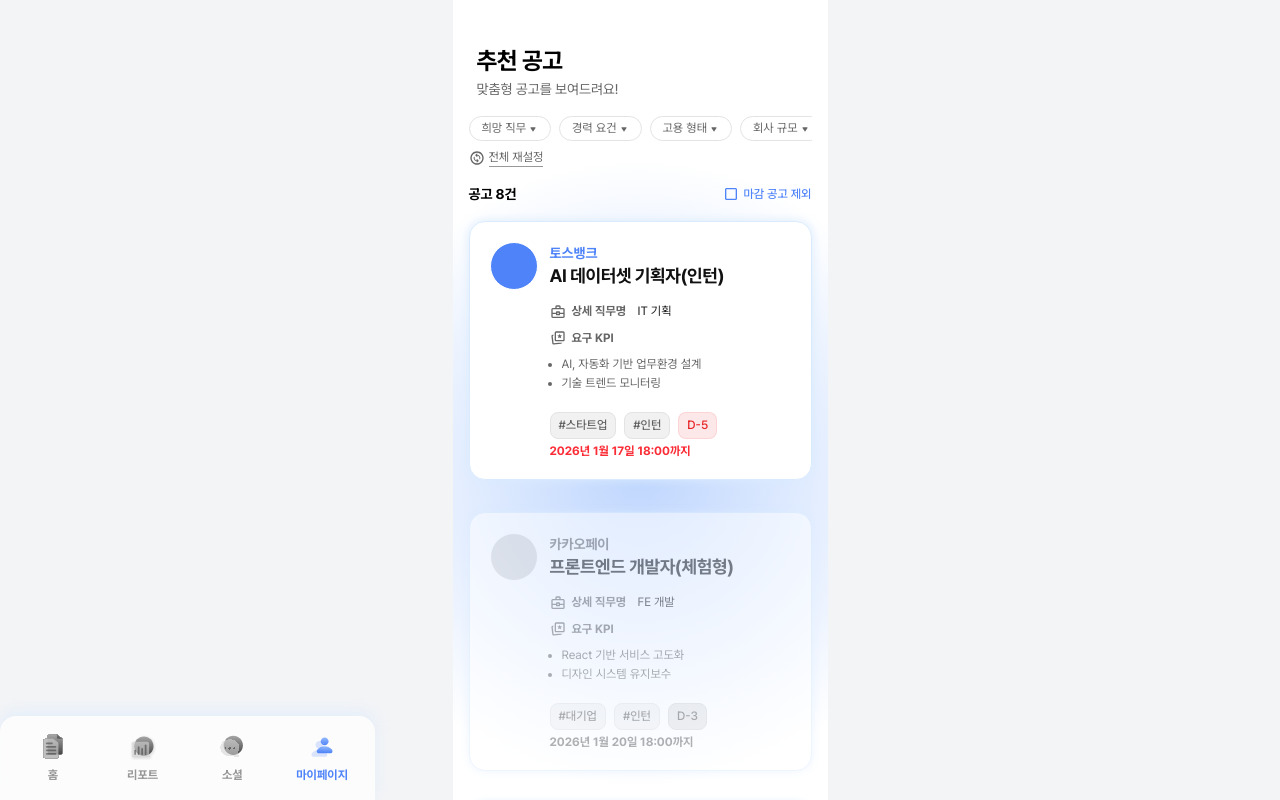
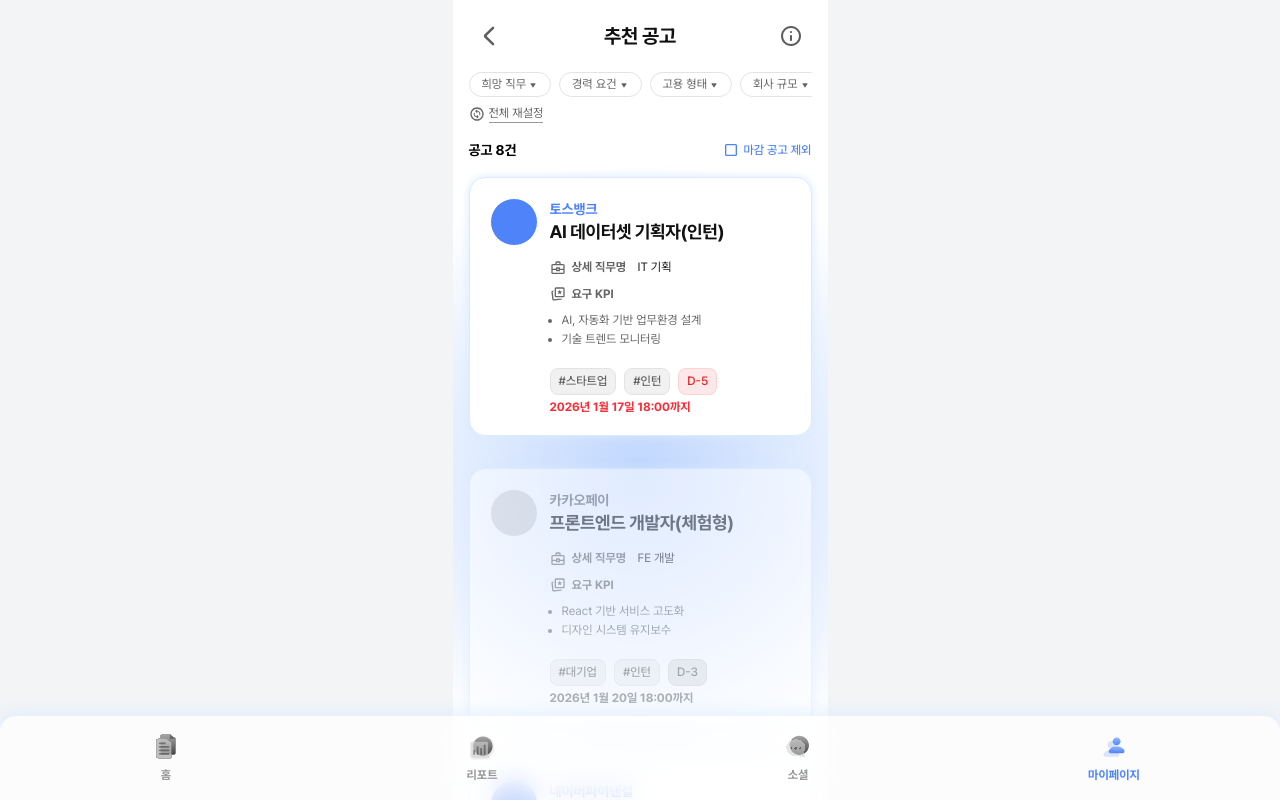
Before and after one commit to UMC9th-NaviK/NaviK-FE, a React (Vite) app: page /mypage/recommend in a window 1280 px wide. Built offline with nearby package versions, Linux system fonts and the light colour scheme.

Commit message:
마이페이지-추천공고 도움말 디자인 변동 및 푸터 w값 수정

```diff
--- a/src/components/common/Footer.tsx
+++ b/src/components/common/Footer.tsx
@@ -26,7 +26,7 @@ const Footer = () => {
 
   return (
     <footer
-      className="fixed bottom-0 left-0 z-50 h-21 w-93.75 rounded-t-2xl bg-white/70 backdrop-blur-md transition-all"
+      className="fixed bottom-0 left-0 z-50 h-21 w-full rounded-t-2xl bg-white/70 backdrop-blur-md transition-all"
       style={{ boxShadow: '0px -5px 15px 0px rgba(219, 235, 254, 0.6)' }}
     >
       <div className="mx-auto grid h-full max-w-7xl grid-cols-4 px-2">
--- a/src/components/myPage/SubHeader.tsx
+++ b/src/components/myPage/SubHeader.tsx
@@ -1,17 +1,27 @@
 import { Icon } from '@iconify/react';
+import { useState } from 'react';
 import { useNavigate } from 'react-router-dom';
 
 interface SubHeaderProps {
   title: string;
   bgColor?: string;
+  showInfo?: boolean;
+  infoContent?: string;
 }
 
-const SubHeader = ({ title, bgColor = 'bg-[#F5F9FF]' }: SubHeaderProps) => {
+const SubHeader = ({
+  title,
+  bgColor = 'bg-[#F5F9FF]',
+  showInfo = false,
+  infoContent = '콘텐츠 내용이 없습니다..!',
+}: SubHeaderProps) => {
   const navigate = useNavigate();
+  const [isTooltipOpen, setIsTooltipOpen] = useState(false);
 
   return (
-    <div className={`w-full ${bgColor} h-18`}>
+    <div className={`w-full ${bgColor} relative h-18`}>
       <div className="relative flex h-18 w-full items-center justify-between px-4">
+        {/* 뒤로가기 버튼 */}
         <button
           onClick={() => navigate(-1)}
           className="transition-active flex h-10 w-10 items-center justify-center"
@@ -22,9 +32,39 @@ const SubHeader = ({ title, bgColor = 'bg-[#F5F9FF]' }: SubHeaderProps) => {
           />
         </button>
 
+        {/* 타이틀 */}
         <h1 className="text-base-900 text-heading-20B">{title}</h1>
 
-        <div className="w-10" />
+        {/* 도움말 영역 */}
+        <div className="relative flex h-10 w-10 items-center justify-center">
+          {showInfo ? (
+            <>
+              <button
+                onClick={() => setIsTooltipOpen(!isTooltipOpen)}
+                className="transition-active flex h-full w-full items-center justify-center"
+              >
+                <Icon
+                  icon="material-symbols:info-outline-rounded"
+                  className="text-base-500 h-6 w-6"
+                />
+              </button>
+
+              {/* 말풍선 */}
+              {isTooltipOpen && (
+                <div className="animate-in fade-in zoom-in border-base-300 absolute top-12 right-0 z-100 w-52 rounded-xl border bg-white p-3 shadow-[0px_8px_24px_rgba(148,187,253,0.4)] duration-200">
+                  <div className="text-caption-12R text-opacity-black-60 leading-relaxed">
+                    {infoContent}
+                  </div>
+
+                  {/* 말풍선 꼬리 */}
+                  <div className="border-base-300 absolute -top-1.5 right-3 h-3 w-3 rotate-45 border-t border-l bg-white" />
+                </div>
+              )}
+            </>
+          ) : (
+            <div className="w-10" />
+          )}
+        </div>
       </div>
     </div>
   );
--- a/src/pages/mypage/RecommendedJobsPage.tsx
+++ b/src/pages/mypage/RecommendedJobsPage.tsx
@@ -5,6 +5,7 @@ import { FILTERS } from '../../constants/filterData';
 import { Icon } from '@iconify/react';
 import { JobCard } from '../../components/myPage/recommend/JobCard';
 import { MOCK_JOBS } from '../../constants/mockJobData';
+import SubHeader from '../../components/myPage/SubHeader';
 
 const RecommendJobPage = () => {
   const [activeFilter, setActiveFilter] = useState<string | null>(null);
@@ -27,7 +28,7 @@ const RecommendJobPage = () => {
   const handleResetAll = () => setSelectedValues({});
 
   return (
-    <div className="relative flex h-screen flex-col overflow-hidden bg-white pt-7">
+    <div className="relative flex h-screen flex-col overflow-hidden bg-white">
       {/* 배경 원 */}
       <div
         className="pointer-events-none absolute left-1/2 -translate-x-1/2 opacity-60"
@@ -43,11 +44,12 @@ const RecommendJobPage = () => {
 
       {/* 헤더 + 필터바 영역 (고정) */}
       <div className="relative z-10 shrink-0">
-        <div className="px-6 py-4">
-          <div className="text-heading-24B">추천 공고</div>
-          <div className="text-body-14R text-opacity-black-60">맞춤형 공고를 보여드려요!</div>
-        </div>
-
+        <SubHeader
+          title={'추천 공고'}
+          bgColor="bg-white"
+          showInfo={true}
+          infoContent="나의 강점 KPI를 가장 잘 살릴 수 있는 공고를 추천해요. 희망 직무, 고용 형태 등 원하는 조건을 설정하면 더 정확한 공고를 확인할 수 있어요."
+        />
         <FilterBar
           filters={FILTERS}
           selectedValues={selectedValues}
```
